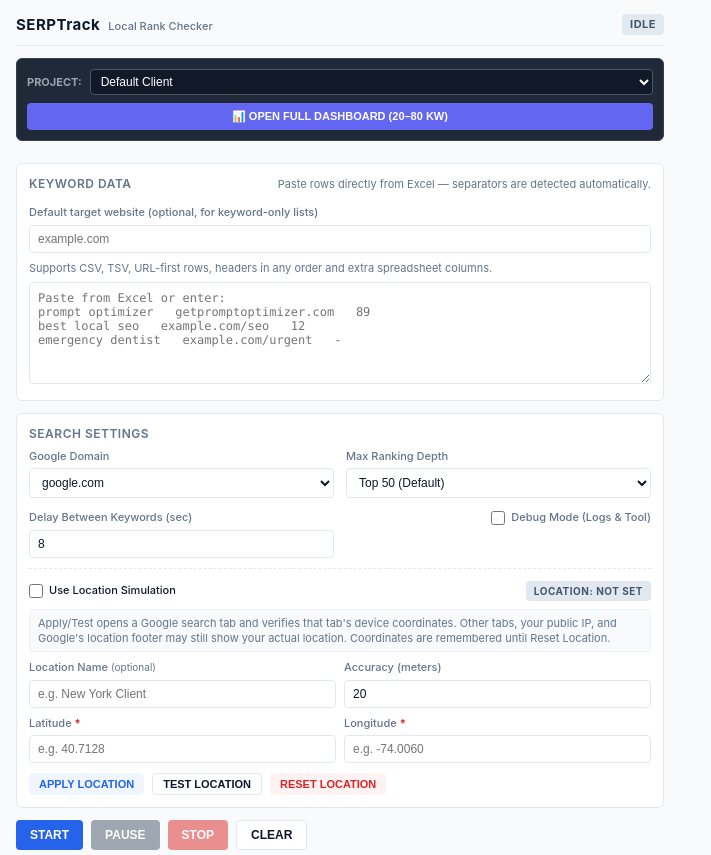
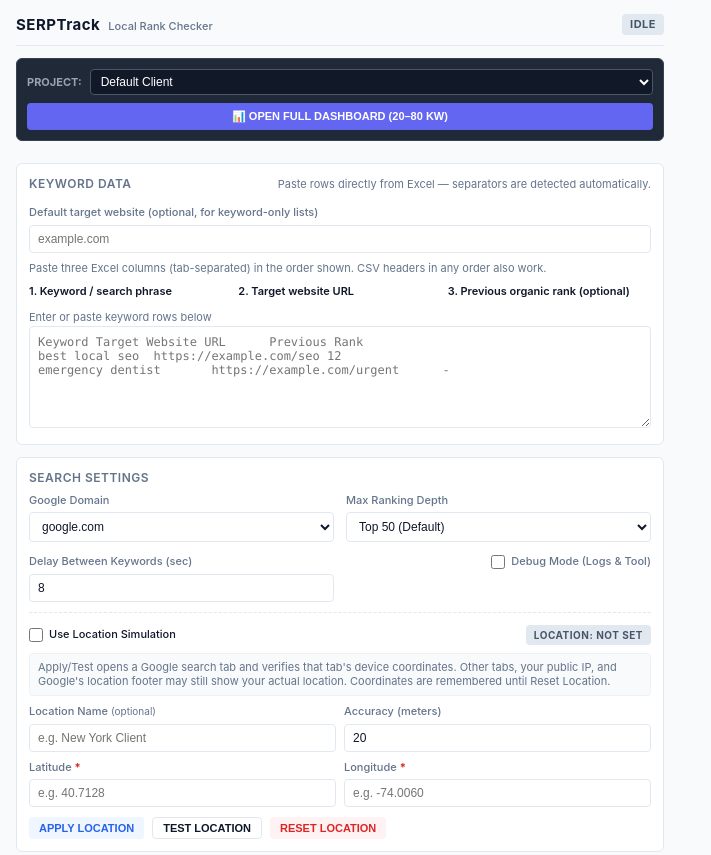
Before and after one commit to vineetkpe/extend, a website with bundled scripts: page popup/popup.html in a window 1280 px wide. Shown: the top 855 px of the page, without its empty margins (0-711 px from the left). Built offline with nearby package versions, Linux system fonts and the light colour scheme; some packages are replaced by stand-ins of ours; no server answers.

Commit message:
ui: label keyword, target website and previous rank input columns

```diff
--- a/popup/popup.html
+++ b/popup/popup.html
@@ -55,10 +55,17 @@
         <label for="defaultTargetSite">Default target website (optional, for keyword-only lists)</label>
         <input id="defaultTargetSite" type="text" placeholder="example.com" autocomplete="off">
       </div>
-      <p class="helper-text" style="margin-bottom:6px">Supports CSV, TSV, URL-first rows, headers in any order and extra spreadsheet columns.</p>
+      <p class="helper-text" style="margin-bottom:6px">Paste three Excel columns (tab-separated) in the order shown. CSV headers in any order also work.</p>
+      <div id="keywordColumnGuide" role="group" aria-label="Keyword input column order" style="display:grid;grid-template-columns: 1fr 1fr 1fr;gap:6px;margin:8px 0;font-size:11px;font-weight:600;text-align:left;">
+        <span>1. Keyword / search phrase</span>
+        <span>2. Target website URL</span>
+        <span>3. Previous organic rank (optional)</span>
+      </div>
+      <label for="keywordInput" class="helper-text">Enter or paste keyword rows below</label>
       <textarea
         id="keywordInput"
-        placeholder="Paste from Excel or enter:&#10;prompt optimizer   getpromptoptimizer.com   89&#10;best local seo   example.com/seo   12&#10;emergency dentist   example.com/urgent   -"
+        aria-describedby="keywordColumnGuide"
+        placeholder="Keyword&#9;Target Website URL&#9;Previous Rank&#10;best local seo&#9;https://example.com/seo&#9;12&#10;emergency dentist&#9;https://example.com/urgent&#9;-"
         rows="6"
         spellcheck="false"
       ></textarea>
```
